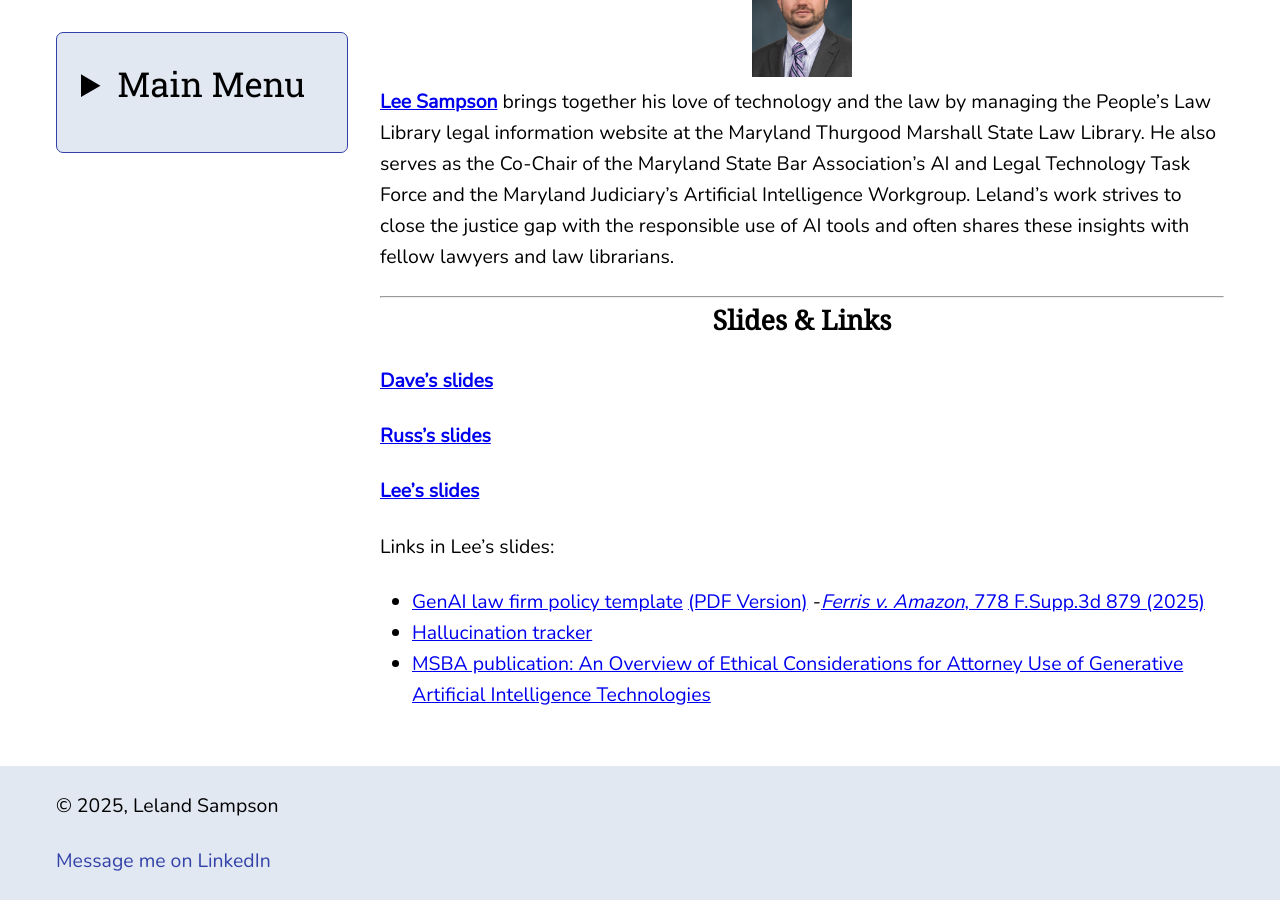
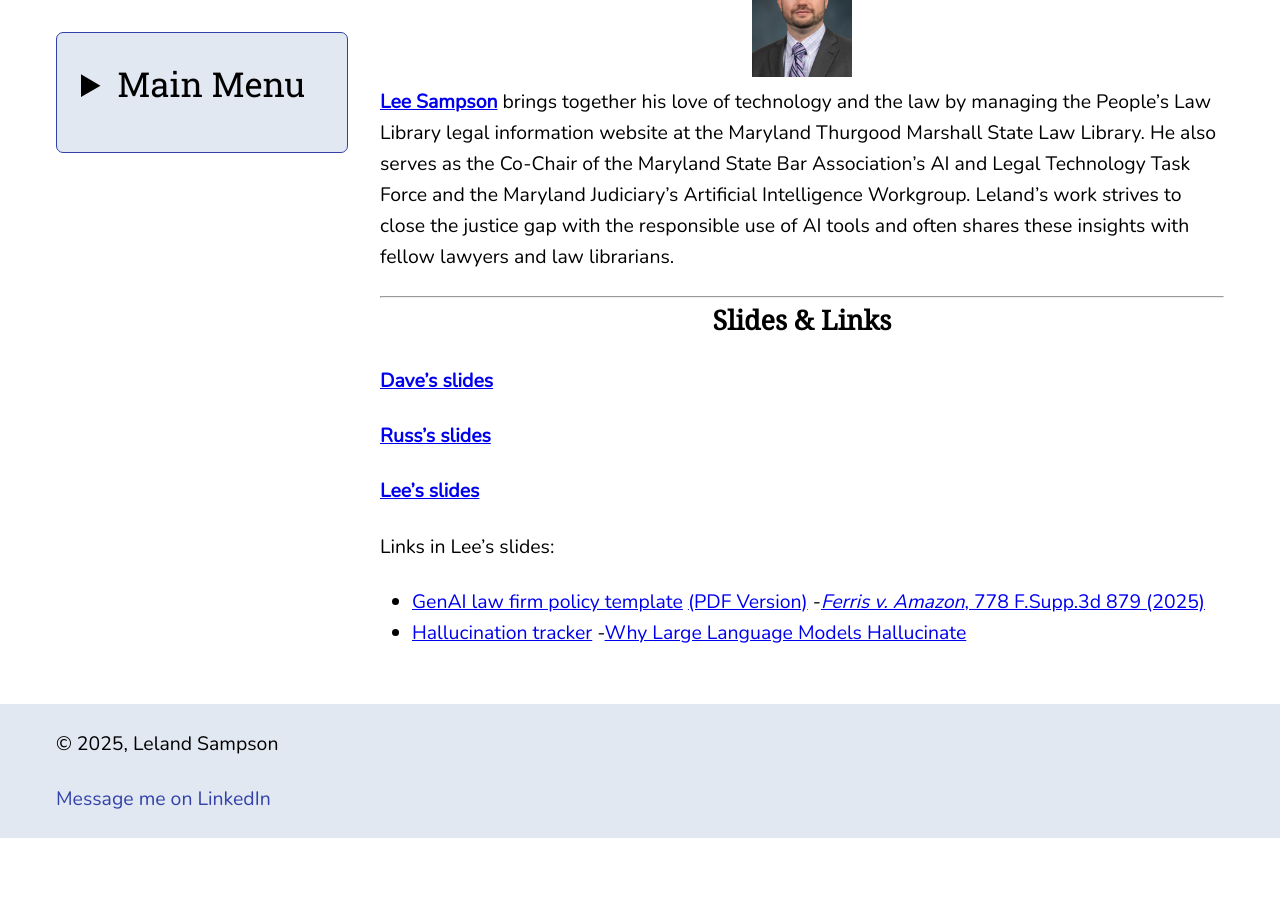
Before and after one commit to lelandsampson/Leland-Sampson-Website, a Jekyll site: the page built from 2025-iolta-ai.md, in a window 1280 px wide and 900 px high, scrolled down 1405 px. Built offline with Jekyll 4.4.1, drawn with Linux system fonts in a browser that asks for light colours; our own code applies the rules of GitHub Pages for plain Markdown files; after the commit the page ends 2243 px from its top, so only the background shows below that.

Commit message:
Update 2025-iolta-ai.md

```diff
--- a/2025-iolta-ai.md
+++ b/2025-iolta-ai.md
@@ -40,4 +40,4 @@ Links in Lee's slides:
 - [GenAI law firm policy template](/files/2025-Delaware-AI/GAI-Policy.docx)  [(PDF Version)](/files/2025-Delaware-AI/GAI-Policy.pdf)
 -[*Ferris v. Amazon*, 778 F.Supp.3d 879 (2025)](https://scholar.google.com/scholar_case?case=6813007439816866109&q=778+F.Supp.3d+879&hl=en&as_sdt=20000003)
 - [Hallucination tracker](https://www.damiencharlotin.com/hallucinations/)
-- [MSBA publication: An Overview of Ethical Considerations for Attorney Use of Generative Artificial Intelligence Technologies](https://www.msba.org/common/Uploaded%20files/Downloads/EPUB/An%20Overview%20of%20Ethical%20Considerations%20for%20Attorney%20Use.pdf)
+-[Why Large Language Models Hallucinate](https://cdn.openai.com/pdf/d04913be-3f6f-4d2b-b283-ff432ef4aaa5/why-language-models-hallucinate.pdf)
```
